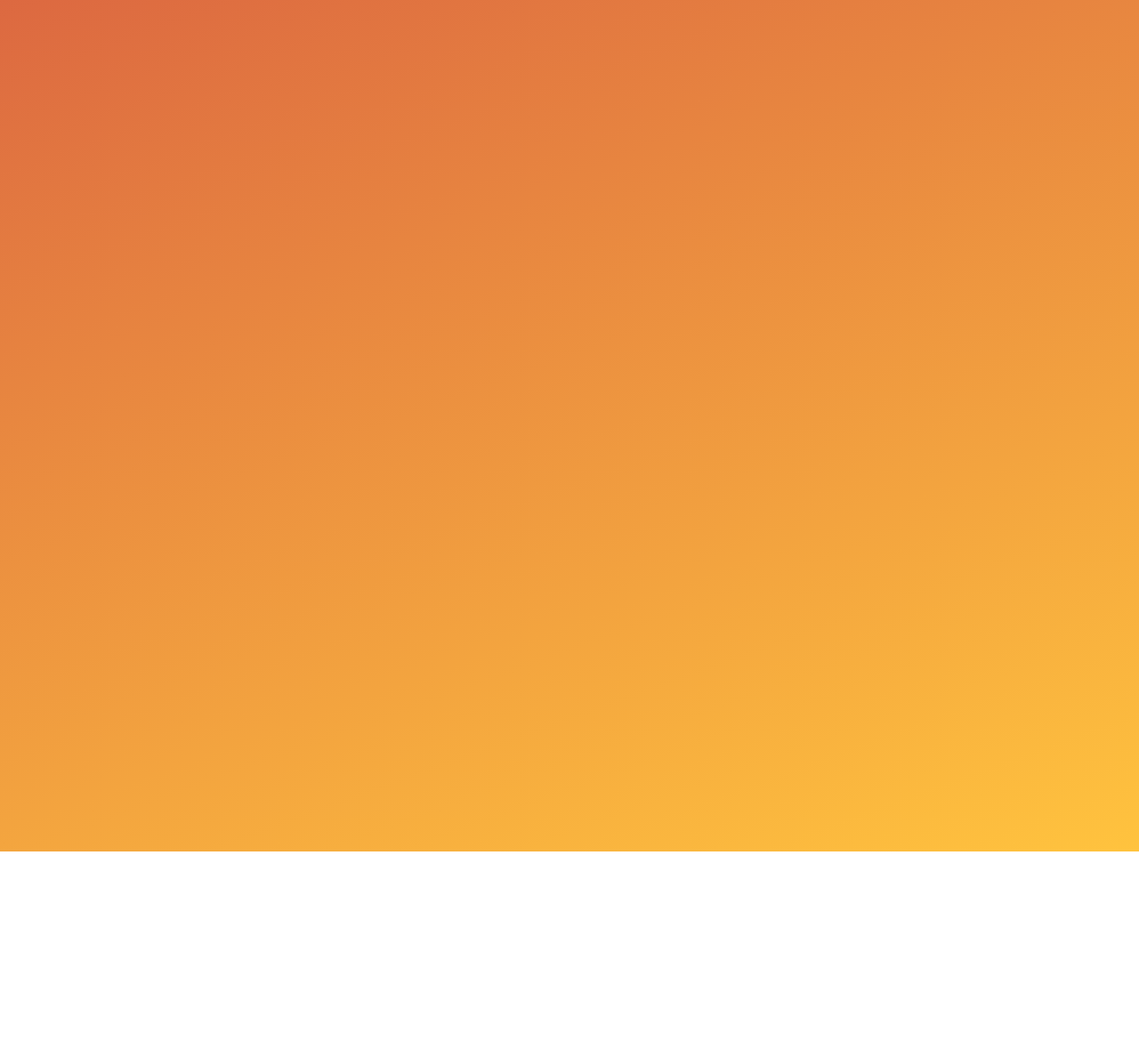
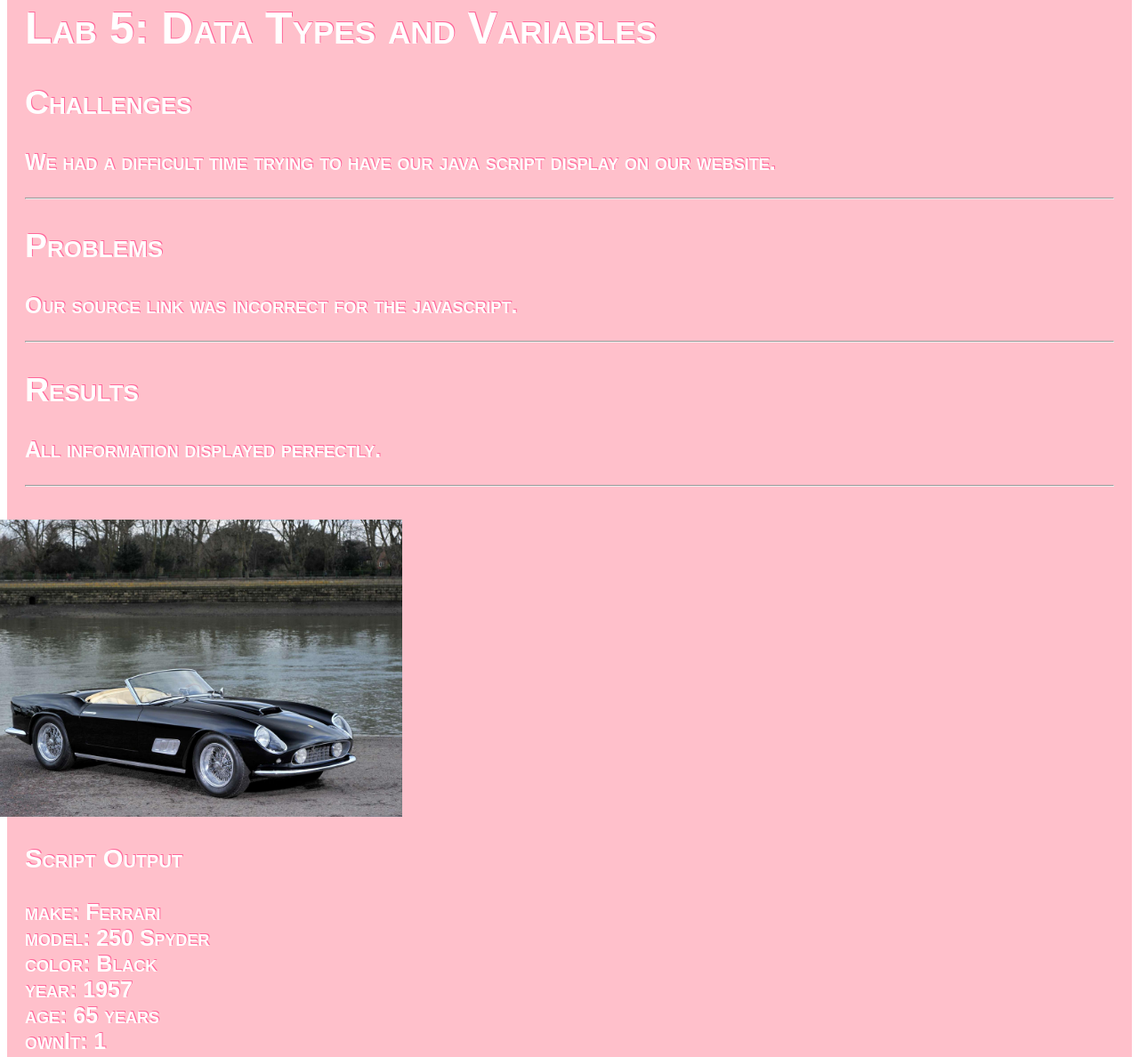
Before and after one commit to sorath23/art101_2, a plain HTML site: page lab5/index.html in a window 1280 px wide. Shown: the part 59-1247 px from the top of the page at 89% size. Before the commit the page ends 1016 px from the top, so only its background shows below. Drawn offline with Linux system fonts and the light colour scheme.

Commit message:
lab5pushes

```diff
--- a/lab4/css/lab.css
+++ b/lab4/css/lab.css
@@ -12,10 +12,11 @@ body {
   margin-top: -10px;
   margin-left: 50px;
   margin-right: 50px;
-  background-image: url(https://images.pexels.com/photos/2706654/pexels-photo-2706654.jpeg?auto=compress&cs=tinysrgb&w=800);
+  background-image: url(https://www.esa.int/var/esa/storage/images/19716864-11-eng-GB/ESA_root_pillars.jpg);
   text-shadow: 2px 2px 8px silver;
   color: white;
   font-family: sans-serif;
+  border-width: thick;
 }
 
 h1{
@@ -28,6 +29,10 @@ h1{
   margin-bottom: 10px;
 }
 
+h2{
+  margin-bottom: 10px;
+}
+
 p{
-  font-size: 10px;
+  font-size: 15px;
 }
--- a/lab5/css/lab.css
+++ b/lab5/css/lab.css
@@ -0,0 +1,30 @@
+#output{
+  color: black;
+}
+
+#content{
+  color: white;
+  margin: 20px
+  font-style: normal;
+  font-size: 25px;
+  font-family: sans-serif;
+  font-variant: small-caps;
+  text-shadow: 1px -1px 0 #ff6699;
+  padding: 20px;
+  background-color: pink;
+  font-weight: bolder;
+}
+
+img{
+  width: 500px;
+}
+
+p.car{
+  float: right;
+  margin-right: 300px;
+  margin-left: 20px;
+  width: 1000px;
+}
+
+body{
+  background-color: ;
--- a/lab5/index.html
+++ b/lab5/index.html
@@ -1,11 +1,31 @@
 <!DOCTYPE html>
 <html>
 <head>
-	<title>Lab X - Subject/Topic</title>
-	<link rel="stylesheet" type="text/css" href="../css/site.css">
-	<link rel="stylesheet" type="text/css" href="css/lab.css">
+	<title>Lab 5: Data Types and Variables</title>
+	<link rel="stylesheet" type="text/css" href="../lab5/css/lab.css">
 </head>
 <body>
-
+	<div id="content">
+			<h1>Lab 5: Data Types and Variables</h1>
+			<h2>Challenges</h2>
+			<p>We had a difficult time trying to have our java script display on our website.</p>
+			<hr>
+			<h2>Problems</h2>
+			<p>Our source link was incorrect for the javascript.</p>
+			<hr>
+			<h2>Results</h2>
+			<p>All information displayed perfectly.</p>
+			<hr>
+			<p class="car"><img src="../lab5/img/car.jpeg"></p>
+			<h3>Script Output</h3>
+			<div class="output">
+				<script type="text/javascript" src="js/lab.js"></script>
+		</div>
+	<br>
+	<br>
+	<br>
+			<hr>
+			<img src="../lab5/img/atom2.png">
+	</div>
 </body>
 </html>
--- a/lab5/js/lab.js
+++ b/lab5/js/lab.js
@@ -0,0 +1,23 @@
+/**
+* Author: Anika, Ellery
+* Created 18 October
+* License: Public Domain
+*/
+
+// Define Variables
+var make = "Ferrari";
+var model = "250 Spyder";
+var color = "Black";
+var year = 1957;
+var ownIt = 1;
+
+// calculate
+var age = 2022 - year;
+
+// output
+document.writeln("make: " + make + "<br>");
+document.writeln("model: " + model + "<br>");
+document.writeln("color: " + color + "<br>");
+document.writeln("year: " + year + "<br>");
+document.writeln("age: " + age + " years<br>");
+document.writeln("ownIt: " + ownIt + "<br>");
```
Also changed, not shown: lab4/index.html (+2 -3 lines), lab4/js/lab.js (+10 -0 lines), lab5/img/atom.png (added), lab5/img/atom2.png (added), lab5/img/browser.png (added), lab5/img/car.jpeg (added).
